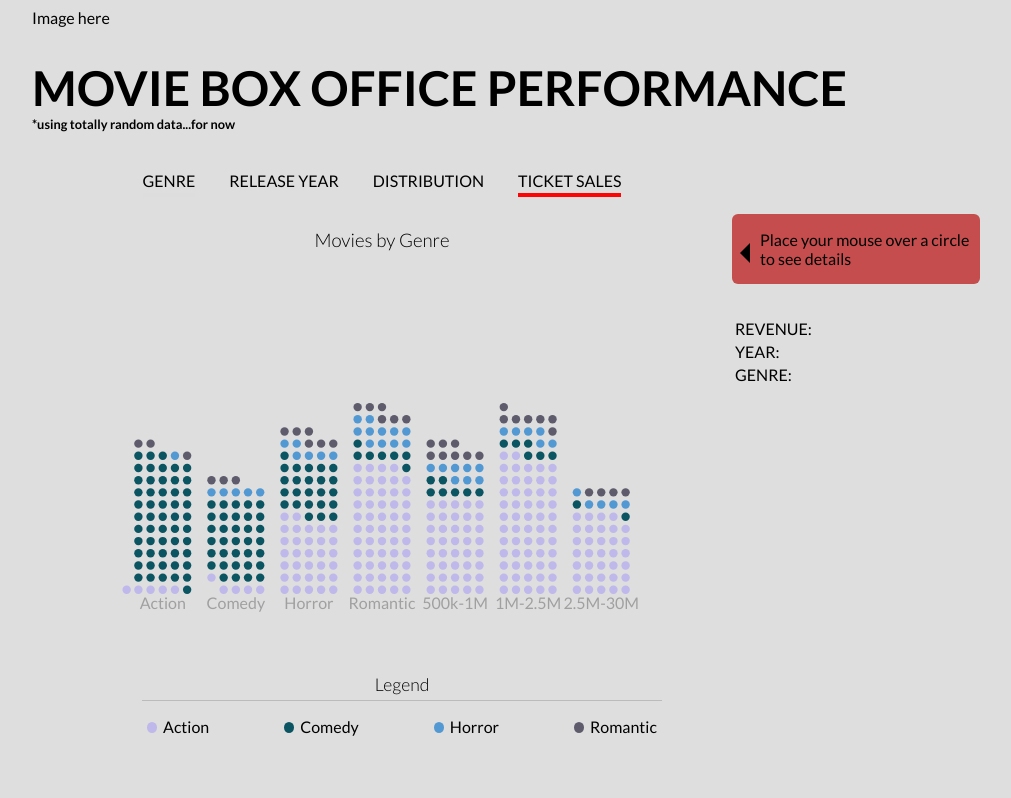
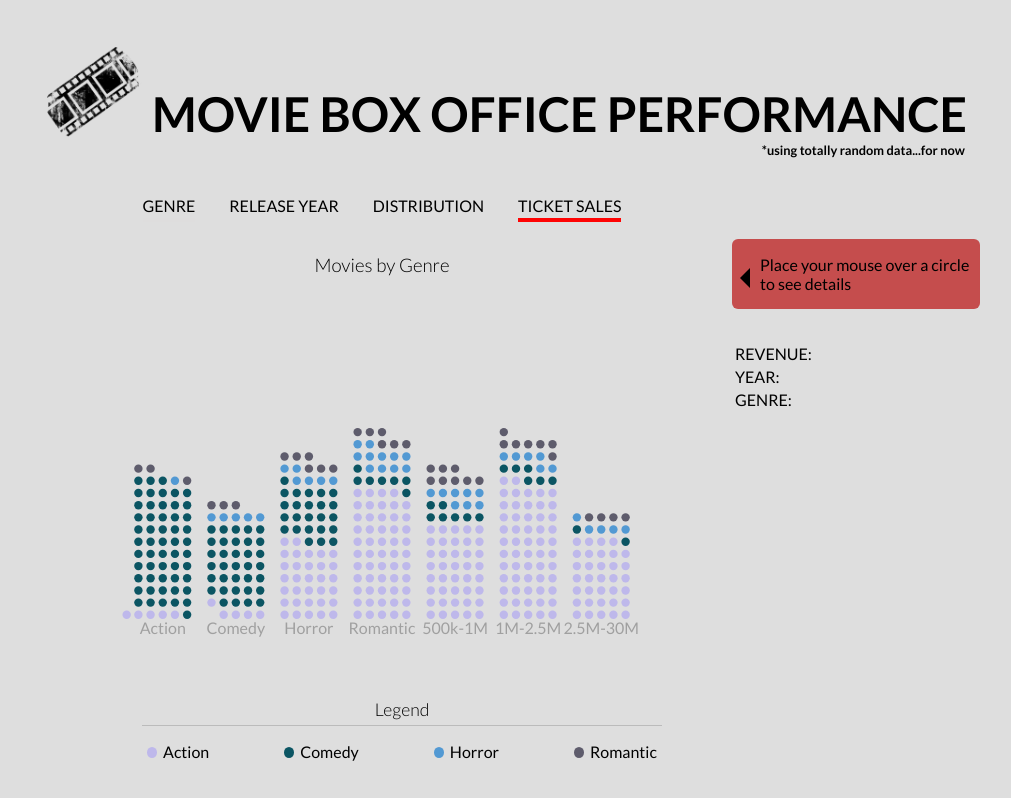
Before and after one commit to rockthecatzva/animated-histogram, a React app: page / in a window 1280 px wide. Shown: the whole page, without its empty margins (108-1119 px from the left). Built offline with nearby package versions, Linux system fonts and the light colour scheme.

Commit message:
added image and image loader. also adjusted header texts

```diff
--- a/package.json
+++ b/package.json
@@ -31,6 +31,7 @@
     "csv-parse": "^4.4.1",
     "csv-parser": "^2.3.0",
     "csvtojson": "^2.0.8",
+    "file-loader": "^3.0.1",
     "html-loader": "^0.5.5",
     "html-webpack-plugin": "^3.2.0",
     "prop-types": "^15.7.2",
--- a/src/App.js
+++ b/src/App.js
@@ -5,6 +5,8 @@ import SideBar from "./components/SideBar";
 
 import { select, selectAll } from "d3-selection";
 import { transition } from "d3-transition";
+
+import img_film from "./images/film.png";
 
 const histoUtils = require("./components/HistogramUtilities");
 
@@ -141,12 +143,7 @@ export default class App extends Component {
   };
 
   histoByYear = (data, buttonId) => {
-    // updateToggleButtons("#year");
-
-    //2. get unduplicated list of tags
     const tags = histoUtils.tagGetter(data.map(d => d.year));
-
-    //get row and column positions
     const rcs = histoUtils.rowColGetter_fixedColumnWidth(
       tags,
       "year",
@@ -201,9 +198,7 @@ export default class App extends Component {
   };
 
   histoByTicketSales = (data, buttonId) => {
-    // updateToggleButtons("#award");
-
-    const sales_groupings = [
+    const salesGroupings = [
       { label: "0-25k", min: 0, max: 25000 },
       { label: "25-100k", min: 25000, max: 100000 },
       { label: "100-250k", min: 100000, max: 250000 },
@@ -212,19 +207,19 @@ export default class App extends Component {
       { label: "1M-2.5M", min: 1000000, max: 2500000 },
       { label: "2.5M-30M", min: 2500000, max: 30000000 }
     ];
-    // const bubs = [...document.querySelectorAll(".bubble")];
+
     const rcs = histoUtils.rowColGetter_fixedColumnWidth(
-      sales_groupings,
+      salesGroupings,
       "ticket_sales",
       data,
-      histoUtils.indexGetterRanges(sales_groupings)
+      histoUtils.indexGetterRanges(salesGroupings)
     );
     const centerX = histoUtils.centerX(rcs, this.width);
     const xys = histoUtils.xYGetter(rcs, centerX, this.height);
 
-    const indexGetter = histoUtils.indexGetterRanges(sales_groupings);
+    const indexGetter = histoUtils.indexGetterRanges(salesGroupings);
 
-    const salesByTag = sales_groupings.map(
+    const salesByTag = salesGroupings.map(
       (t, i) =>
         "$" +
         (
@@ -242,7 +237,7 @@ export default class App extends Component {
       histoUtils.columnWidth - 1
     );
 
-    const xAxisLabels = sales_groupings
+    const xAxisLabels = salesGroupings
       .map(a => a.label)
       .map((t, i) => ({
         text: t,
@@ -251,13 +246,13 @@ export default class App extends Component {
       }));
 
     const valueY = histoUtils.valueLabelYPositions(
-      sales_groupings,
+      salesGroupings,
       rcs,
       this.height,
       40
     );
 
-    const valueLabels = sales_groupings.map((t, i) => ({
+    const valueLabels = salesGroupings.map((t, i) => ({
       text: salesByTag[i],
       x: labelX[i],
       y: valueY[i]
@@ -277,9 +272,6 @@ export default class App extends Component {
   };
 
   histoByPlatform = (data, buttonId, histoAttribute) => {
-    // updateToggleButtons("#" + histoAttribute);
-
-    // const bubs = [...document.querySelectorAll(".bubble")];
     const tags = histoUtils.tagGetter(data.map(d => d[histoAttribute]));
     const rcs = histoUtils.rowColGetter_dynamicColumnWidth(
       tags,
@@ -391,6 +383,7 @@ export default class App extends Component {
 
   onHistoButtonClick = i => {
     window.clearTimeout(this.timeoutID);
+    if (i !== this.state.selectedHistoButton) {
       switch (i) {
         case 0:
           //type
@@ -409,6 +402,7 @@ export default class App extends Component {
           this.histoByTicketSales(this.data, 3);
           break;
       }
+    }
   };
 
   render() {
@@ -422,8 +416,11 @@ export default class App extends Component {
     return (
       <div className="centering-container">
         <div className="header-container">
-          Image here
+          <div>
+            <img className="header-img" src={img_film} />
             <h1 className="header-text">MOVIE BOX OFFICE PERFORMANCE</h1>
+          </div>
+
           <h5 className="disclaimer">*using totally random data...for now</h5>
         </div>
         <MenuButtonsAnimated
--- a/src/style.scss
+++ b/src/style.scss
@@ -19,15 +19,22 @@ body {
 }
 
 .header-container {
+  .header-img {
+    width: 120px;
+    height: auto;
+    float: left;
+  }
   .header-text {
     font-weight: 700;
     font-size: 3em;
     margin-bottom: 0px;
+    padding-top: 1.1em;
   }
 
   .disclaimer {
     font-size: 0.8em;
-    // text-align: right;
+    text-align: right;
+    margin-right: 67px;
     margin-top: 0;
   }
 }
--- a/webpack.config.js
+++ b/webpack.config.js
@@ -5,7 +5,7 @@ module.exports = {
     rules: [
       {
         test: /\.scss$/,
-        use: ['style-loader', 'css-loader', 'sass-loader']
+        use: ["style-loader", "css-loader", "sass-loader"]
       },
       {
         test: /\.(js|jsx)$/,
@@ -13,6 +13,15 @@ module.exports = {
         use: {
           loader: "babel-loader"
         }
+      },
+      {
+        test: /\.(png|jpe?g|gif)$/,
+        use: [
+          {
+            loader: "file-loader",
+            options: {}
+          }
+        ]
       },
       {
         test: /\.html$/,
```
Lines whose indentation alone changed are shown as unchanged.
